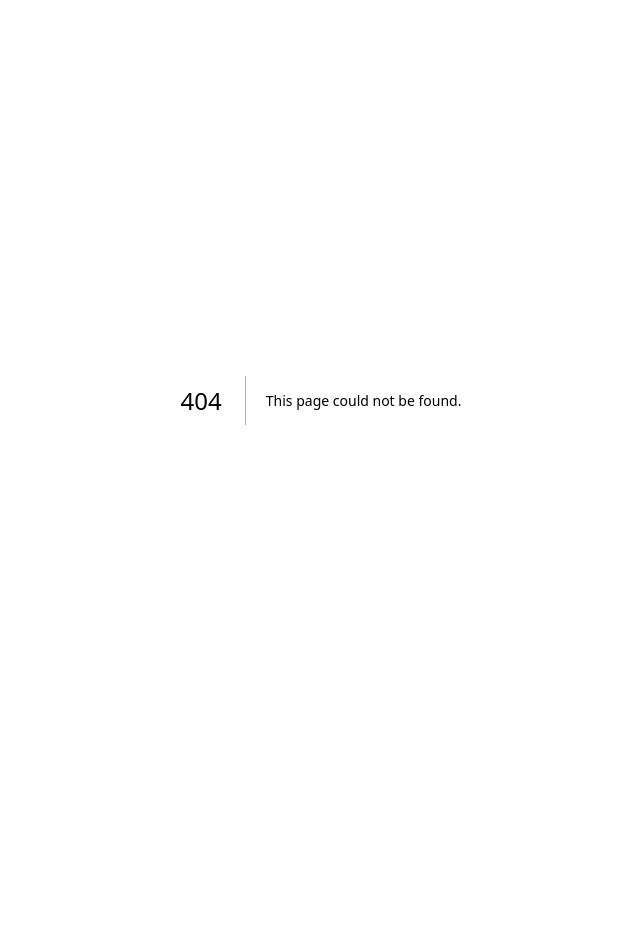
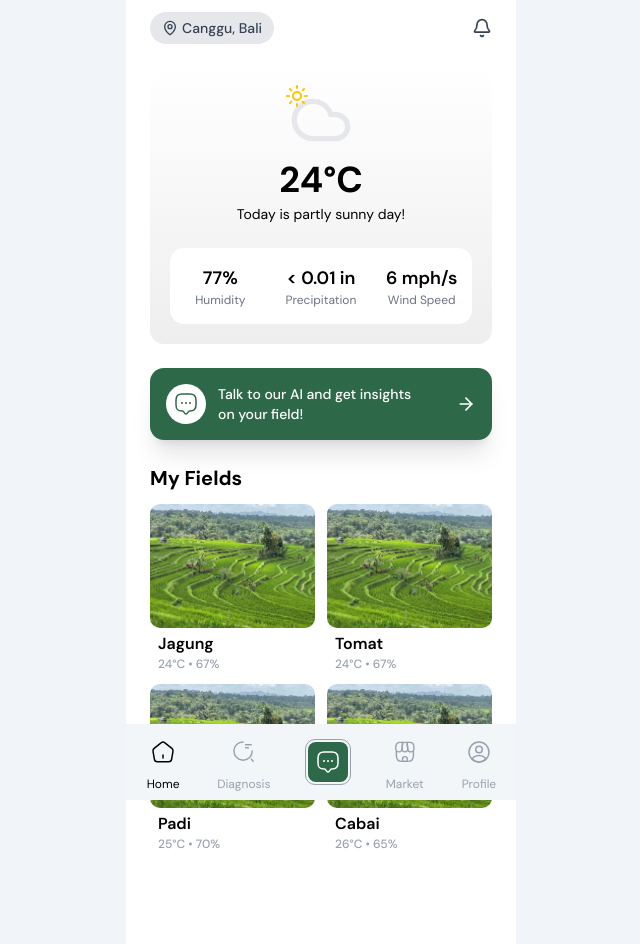
Before and after one commit to qiewi/agrotech, a Next.js app in the folder apps/web/: page /home in a window 1280 px wide. Before the commit this address had no page. Shown: the whole page, without its empty margins (319-959 px from the left). Before the commit the page ends 800 px from the top, so only its background shows below. Built offline with nearby package versions, Linux system fonts and the light colour scheme.

Commit message:
feat : home page

```diff
--- a/apps/web/src/app/globals.css
+++ b/apps/web/src/app/globals.css
@@ -41,8 +41,8 @@
 }
 
 @theme {
-  --color-primary: #2D6948;
-  --color-secondary: #E9EDF0;
+  --color-greenish: #2D6948;
+  --color-greyish: #E9EDF0;
   --font-dm-sans: 'DM Sans', sans-serif;
 }
 
--- /dev/null
+++ b/apps/web/src/app/home/page.tsx
@@ -0,0 +1,83 @@
+import Link from "next/link"
+import { Bell, MapPin } from "lucide-react"
+import WeatherCard from "@/components/hero/WeatherCard"
+import AiInsightCard from "@/components/hero/AiInsightCard"
+import FieldCard from "@/components/hero/FieldCard"
+import BottomNav from "@/components/hero/BottomNav"
+
+export default function Home() {
+  const fields = [
+    {
+      id: 1,
+      name: "Jagung",
+      temperature: 24,
+      humidity: 67,
+      imageUrl: "/images/lahan.webp",
+      href: "/fields/jagung",
+    },
+    {
+      id: 2,
+      name: "Tomat",
+      temperature: 24,
+      humidity: 67,
+      imageUrl: "/images/lahan.webp",
+      href: "/fields/tomat",
+    },
+    {
+      id: 3,
+      name: "Padi",
+      temperature: 25,
+      humidity: 70,
+      imageUrl: "/images/lahan.webp",
+      href: "/fields/padi",
+    },
+    {
+      id: 4,
+      name: "Cabai",
+      temperature: 26,
+      humidity: 65,
+      imageUrl: "/images/lahan.webp",
+      href: "/fields/cabai",
+    },
+  ]
+
+  return (
+    <div className="flex flex-col w-full pb-20 px-2 bg-white">
+      <div className="w-full flex justify-between items-center px-4 py-3">
+        <div className="flex items-center gap-1 bg-gray-200 rounded-full px-3 py-1.5">
+          <MapPin className="w-4 h-4 text-gray-700" />
+          <span className="text-sm font-medium text-gray-700">Canggu, Bali</span>
+        </div>
+        <Link href="/notifications">
+          <Bell className="w-5 h-5 text-gray-700" />
+        </Link>
+      </div>
+
+      <div className="px-4 py-3">
+        <WeatherCard temperature={24} condition={"Today is partly sunny day!"} humidity={77} precipitation={"< 0.01 in"} windSpeed={"6 mph/s"} />
+      </div>
+
+      <div className="px-4 py-3">
+        <AiInsightCard />
+      </div>
+
+      <div className="px-4 py-3">
+        <h2 className="text-xl font-bold mb-3">My Fields</h2>
+        <div className="grid grid-cols-2 gap-3">
+          {fields.map((field) => (
+            <FieldCard
+              key={field.id}
+              name={field.name}
+              temperature={field.temperature}
+              humidity={field.humidity}
+              imageUrl={field.imageUrl}
+              href={field.href}
+            />
+          ))}
+        </div>
+      </div>
+
+      <BottomNav activeTab="home" />
+    </div>
+  )
+}
--- /dev/null
+++ b/apps/web/src/components/hero/AiInsightCard.tsx
@@ -0,0 +1,20 @@
+import { ArrowRight } from "lucide-react"
+import { MessageIcon } from "@/components/icons/VuesaxIcons"
+
+export default function AiInsightCard() {
+  return (
+    <div className="w-full bg-greenish text-white rounded-xl p-4 flex items-center justify-between shadow-xl">
+      <div className="flex items-center gap-3">
+        <div className="bg-white p-2 rounded-full">
+          <MessageIcon color="#2D6948"/>
+        </div>
+        <p className="text-sm font-medium">
+          Talk to our AI and get insights
+          <br />
+          on your field!
+        </p>
+      </div>
+      <ArrowRight size={20} />
+    </div>
+  )
+}
--- a/apps/web/src/components/hero/BottomNav.tsx
+++ b/apps/web/src/components/hero/BottomNav.tsx
@@ -51,7 +51,7 @@ export default function BottomNav({ activeTab = "home" }) {
         <Link key={item.label || "chat"} href={item.href} className="flex flex-col items-center">
           {item.isChat ? (
             <div className="p-[2px] rounded-lg border border-gray-400">
-              <div className="bg-emerald-700 p-2 rounded-md">
+              <div className="bg-greenish p-2 rounded-md">
                 <div className="text-white">{item.icon}</div>
               </div>
             </div>
--- /dev/null
+++ b/apps/web/src/components/hero/FieldCard.tsx
@@ -0,0 +1,31 @@
+import Image from "next/image"
+import Link from "next/link"
+
+interface FieldCardProps {
+  name: string
+  temperature: number
+  humidity: number
+  imageUrl: string
+  href: string
+}
+
+export default function FieldCard({ name, temperature, humidity, imageUrl, href }: FieldCardProps) {
+  return (
+    <Link href={href} className="block">
+      <div className="relative w-full aspect-[4/3] overflow-hidden rounded-lg">
+        <Image
+          src={imageUrl || "/placeholder.svg"}
+          alt={`${name} field`}
+          fill
+          className="object-cover"
+        />
+      </div>
+      <div className="mt-1 ml-2">
+        <h3 className="font-semibold text-base text-black">{name}</h3>
+          <p className="text-xs font-medium text-gray-400">
+            {temperature}°C • {humidity}%
+          </p>
+      </div>
+    </Link>
+  )
+}
--- /dev/null
+++ b/apps/web/src/components/hero/WeatherCard.tsx
@@ -0,0 +1,52 @@
+import { Cloud, Sun } from "lucide-react"
+
+interface WeatherCardProps {
+  temperature: number
+  condition: string
+  humidity: number
+  precipitation: string
+  windSpeed: string
+}
+
+export default function WeatherCard({
+  temperature = 24,
+  condition = "Today is partly sunny day!",
+  humidity = 77,
+  precipitation = "< 0.01 in",
+  windSpeed = "6 mph/s",
+}: WeatherCardProps) {
+  return (
+    <div
+      className="w-full rounded-xl p-5 bg-opacity-60"
+      style={{
+        background: "linear-gradient(180deg, #FFFFFF 0%, #EEEEEE 100%)"
+      }}
+    >
+      <div className="flex flex-col items-center mb-6 opacity-100">
+        <div className="relative mb-2">
+          <Cloud className="text-gray-200 w-16 h-16" />
+          <Sun className="text-yellow-400 w-6 h-6 absolute -top-1 -left-1" />
+        </div>
+        <h1 className="text-4xl font-bold text-black">{temperature}°C</h1>
+        <p className="text-black text-sm mt-1">{condition}</p>
+      </div>
+
+      <div className="bg-white rounded-xl py-4 px-1">
+        <div className="grid grid-cols-3 gap-2 text-center">
+          <div>
+            <p className="text-lg font-semibold text-black">{humidity}%</p>
+            <p className="text-xs text-gray-500">Humidity</p>
+          </div>
+          <div>
+            <p className="text-lg font-semibold text-black">{precipitation}</p>
+            <p className="text-xs text-gray-500">Precipitation</p>
+          </div>
+          <div>
+            <p className="text-lg font-semibold text-black">{windSpeed}</p>
+            <p className="text-xs text-gray-500">Wind Speed</p>
+          </div>
+        </div>
+      </div>
+    </div>
+  )
+}
```
Also changed, not shown: apps/web/public/images/lahan.webp (added).
